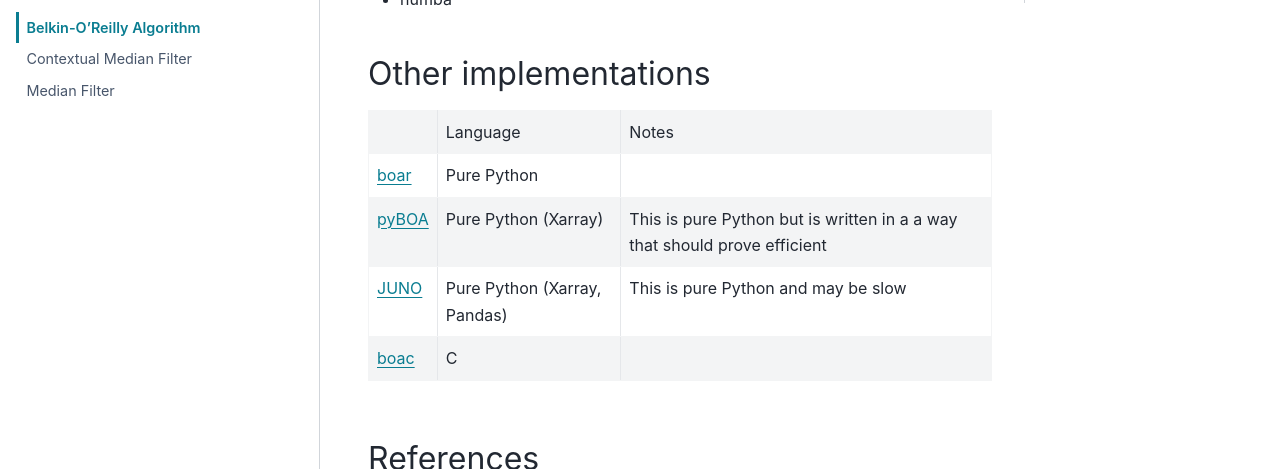
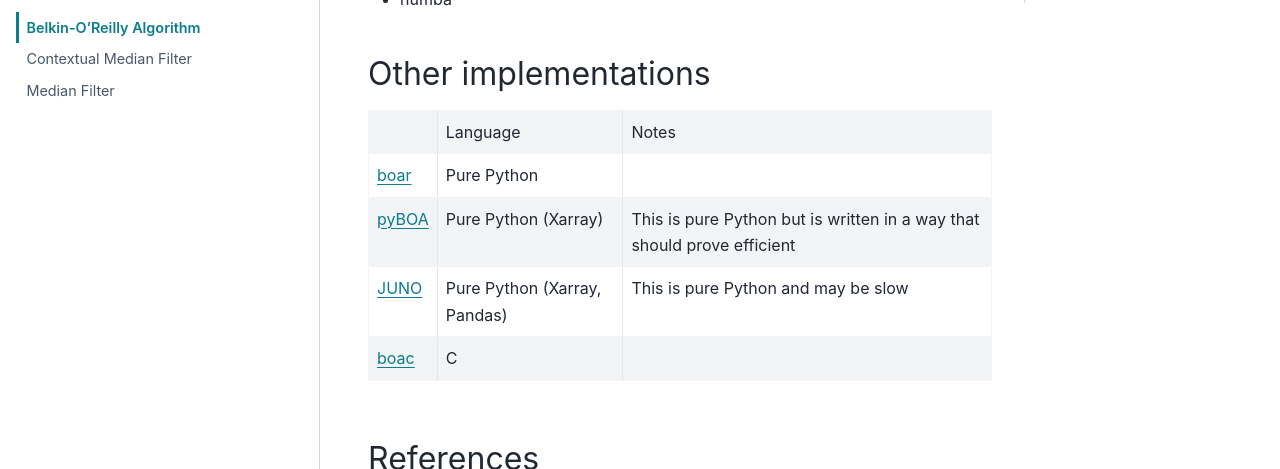
Before and after one commit to Descanonge/fronts-toolbox, a Sphinx documentation site: the page built from docs/algorithms/boa.rst, in a window 1280 px wide and 900 px high, scrolled down 945 px. Shown: the part 217-686 px from the top of the window. Built offline with Sphinx 7.4.7 and the PyData theme 0.15.4, drawn with Linux system fonts in a browser that asks for light colours; pages that are not in the unit, such as notebooks, are missing from menus.

```diff
--- a/docs/algorithms/boa.rst
+++ b/docs/algorithms/boa.rst
@@ -46,20 +46,19 @@ Supported types and requirements
 Other implementations
 =====================
 
-+----------+--------------------+-----------------------------------------+
-|          |      Language      | Notes                                   |
-+----------+--------------------+-----------------------------------------+
-| boar_    | Pure Python        |                                         |
-+----------+--------------------+-----------------------------------------+
-| pyBOA_   | Pure Python        | This is pure Python but is written in a |
-|          | (Xarray)           | a way that should prove efficient       |
-|          |                    |                                         |
-+----------+--------------------+-----------------------------------------+
-| JUNO_    | Pure Python        | This is pure Python and may be slow     |
-|          | (Xarray, Pandas)   |                                         |
-+----------+--------------------+-----------------------------------------+
-| boac_    | C                  |                                         |
-+----------+--------------------+-----------------------------------------+
++----------+--------------------+----------------------------------------------+
+|          |      Language      | Notes                                        |
++----------+--------------------+----------------------------------------------+
+| boar_    | Pure Python        |                                              |
++----------+--------------------+----------------------------------------------+
+| pyBOA_   | Pure Python        | This is pure Python but is written in a way  |
+|          | (Xarray)           | that should prove efficient                  |
++----------+--------------------+----------------------------------------------+
+| JUNO_    | Pure Python        | This is pure Python and may be slow          |
+|          | (Xarray, Pandas)   |                                              |
++----------+--------------------+----------------------------------------------+
+| boac_    | C                  |                                              |
++----------+--------------------+----------------------------------------------+
 
 .. _boar: https://rdrr.io/github/galuardi/boaR/man/boaR-package.html
 .. _pyBOA: https://github.com/AlxLhrNc/pyBOA/
```
Also changed, not shown: README.md (+3 -0 lines).
